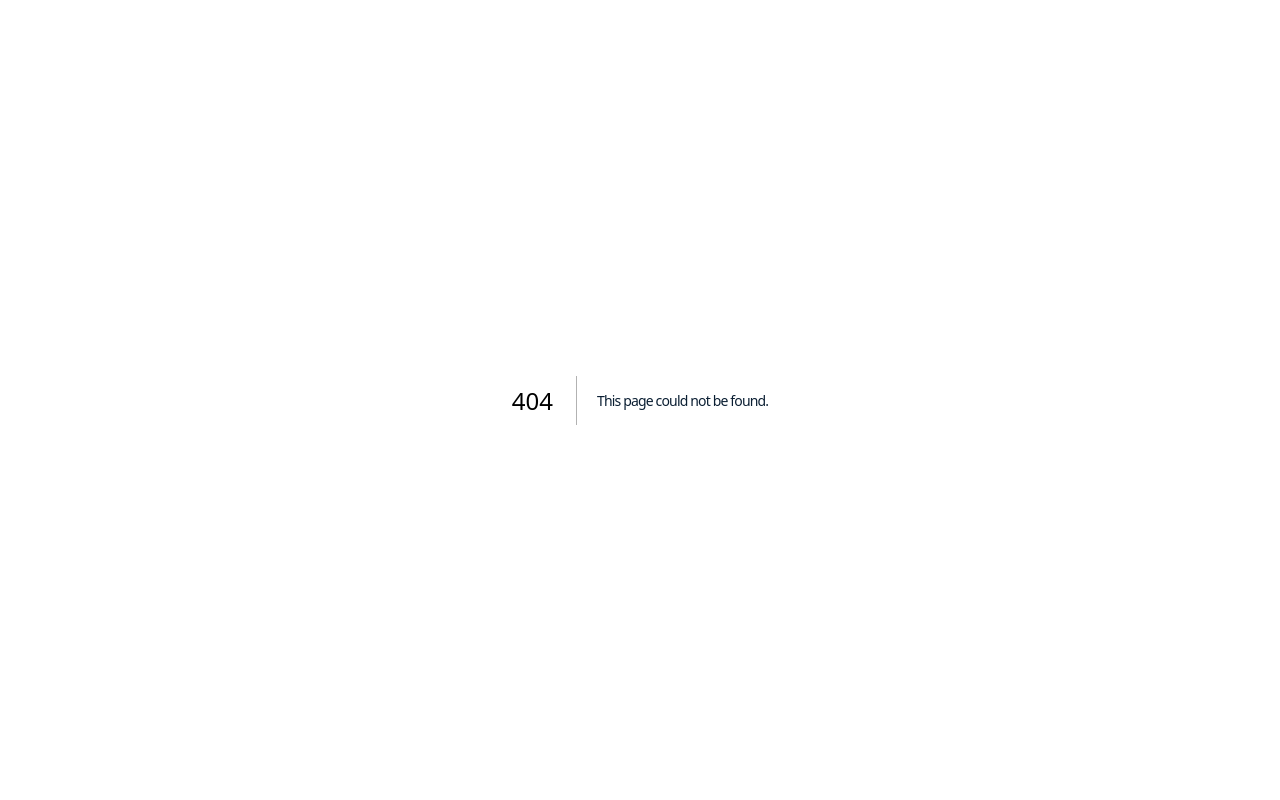
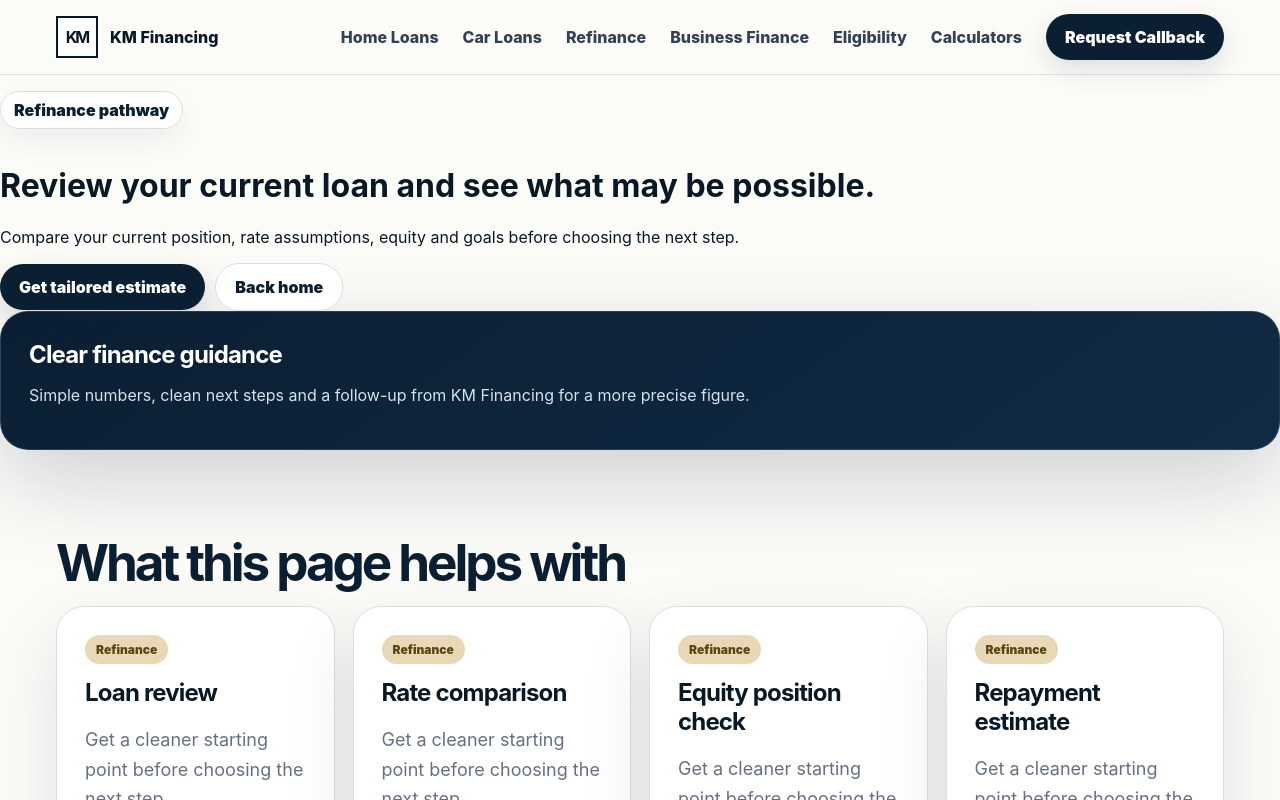
Before and after one commit to bigkdddddddd/kmfinancing, a Next.js app: page /refinance in a window 1280 px wide. Before the commit this address had no page. Shown: the top 800 px of the page. Built offline with nearby package versions, Linux system fonts and the light colour scheme.

Commit message:
Add refinance page

```diff
--- /dev/null
+++ b/app/refinance/page.tsx
@@ -0,0 +1,12 @@
+import { ServicePage } from "../components";
+
+export default function RefinancePage() {
+  return <ServicePage
+    eyebrow="Refinance pathway"
+    title="Review your current loan and see what may be possible."
+    intro="Compare your current position, rate assumptions, equity and goals before choosing the next step."
+    topic="Refinance"
+    sourcePage="refinance_page"
+    bullets={["Loan review", "Rate comparison", "Equity position check", "Repayment estimate"]}
+  />;
+}
```
